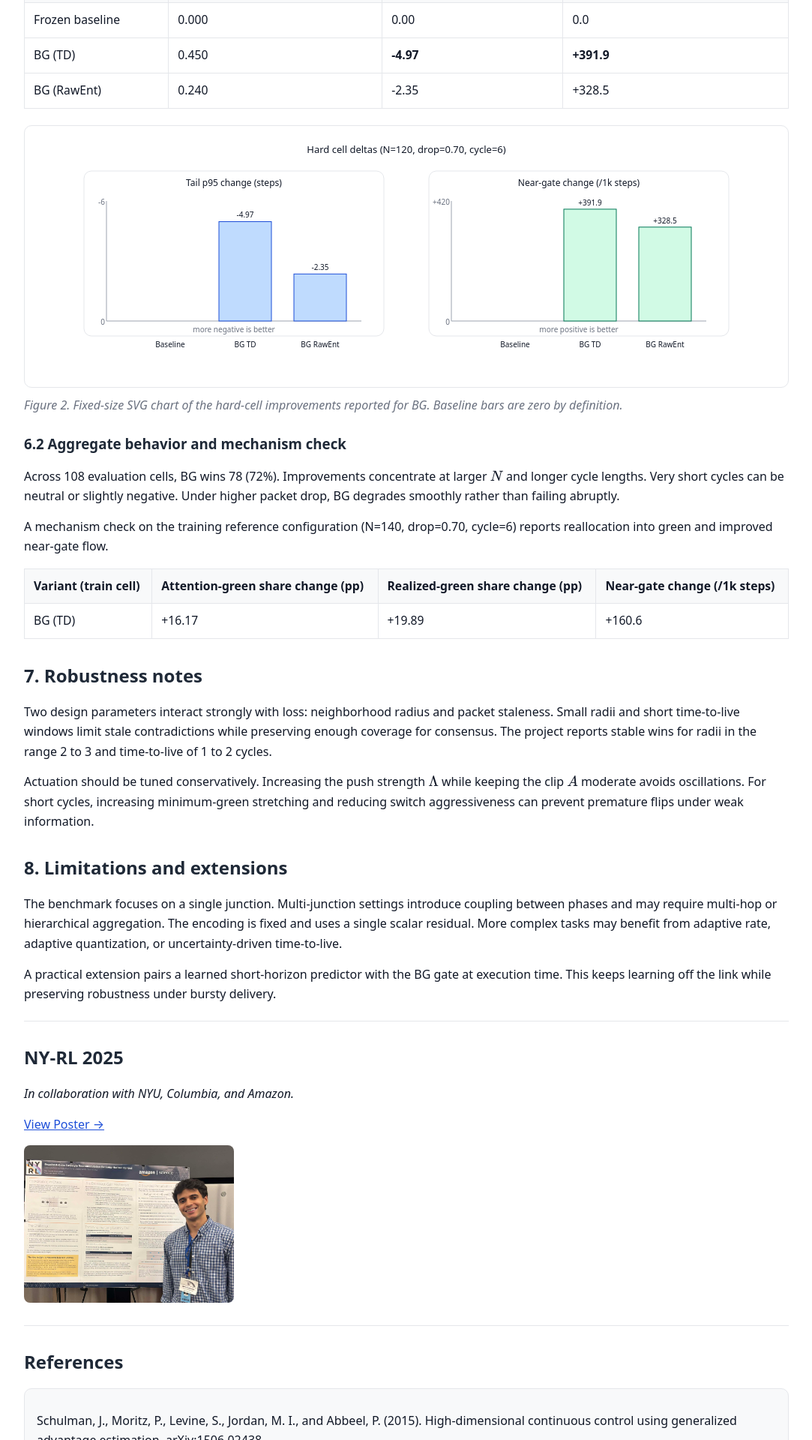
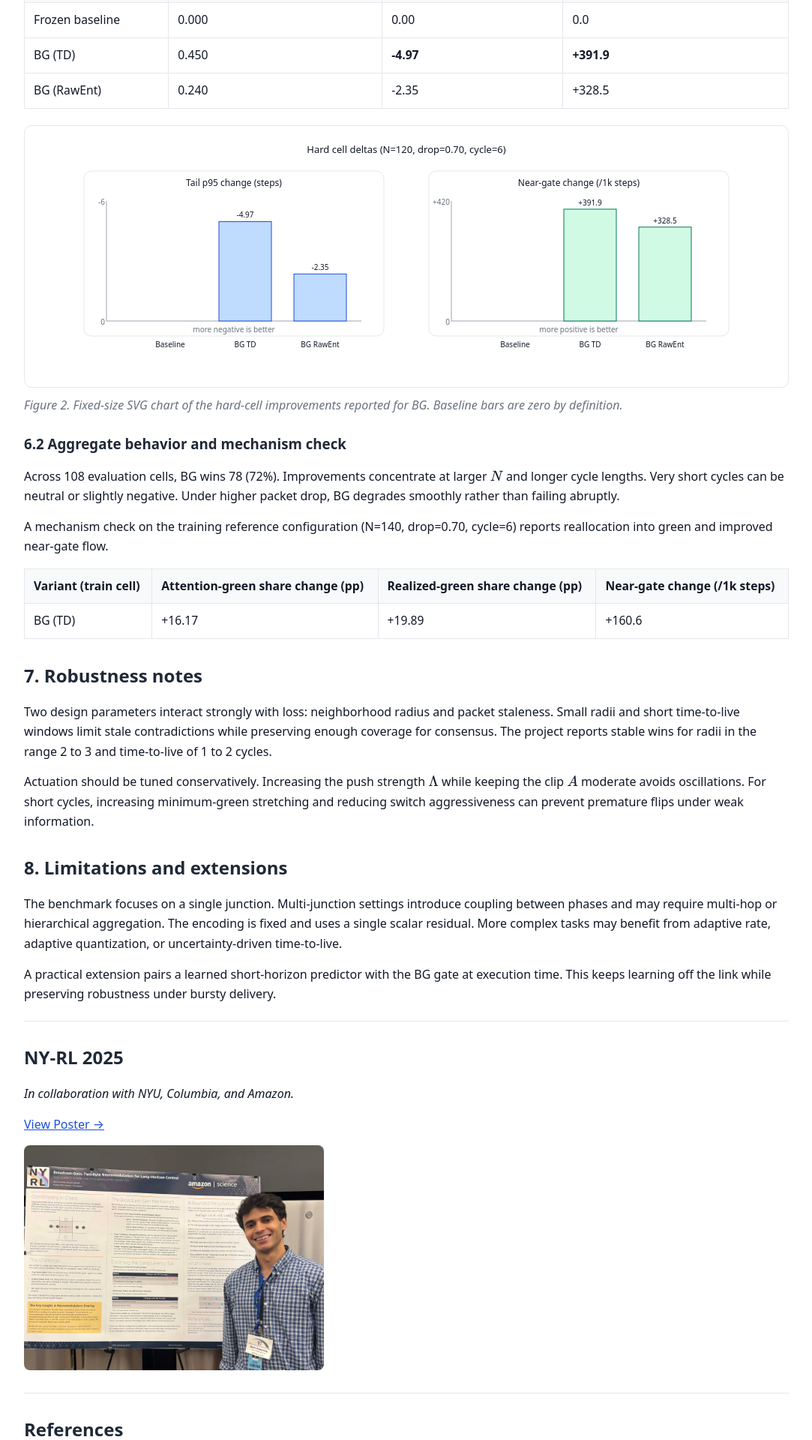
Before and after one commit to fumadari/fumadari.github.io, a Jekyll site: the page projects/broadcast-gain.html, which Jekyll copies as it is, in a window 1280 px wide. Shown: the part 4480-6400 px from the top of the page at 75% size, without its empty margins (98-1181 px from the left). Built offline with Jekyll 4.4.1, drawn with Linux system fonts in a browser that asks for light colours.

```diff
--- a/projects/broadcast-gain.html
+++ b/projects/broadcast-gain.html
@@ -558,7 +558,7 @@ if delta &gt; thresh or green_age &gt;= max_green:
     <a href="../assets/nyrl-poster.pdf" target="_blank">View Poster →</a>
   </p>
   <p>
-    <img src="../assets/nyrl.jpeg" alt="NY-RL 2025 Presentation" style="max-width: 280px; border-radius: 8px;"/>
+    <img src="../assets/nyrl.jpeg" alt="NY-RL 2025 Presentation" style="max-width: 400px; border-radius: 8px;"/>
   </p>
 
   <hr class="hr"/>
```
Also changed, not shown: index.md (+5 -5 lines).
